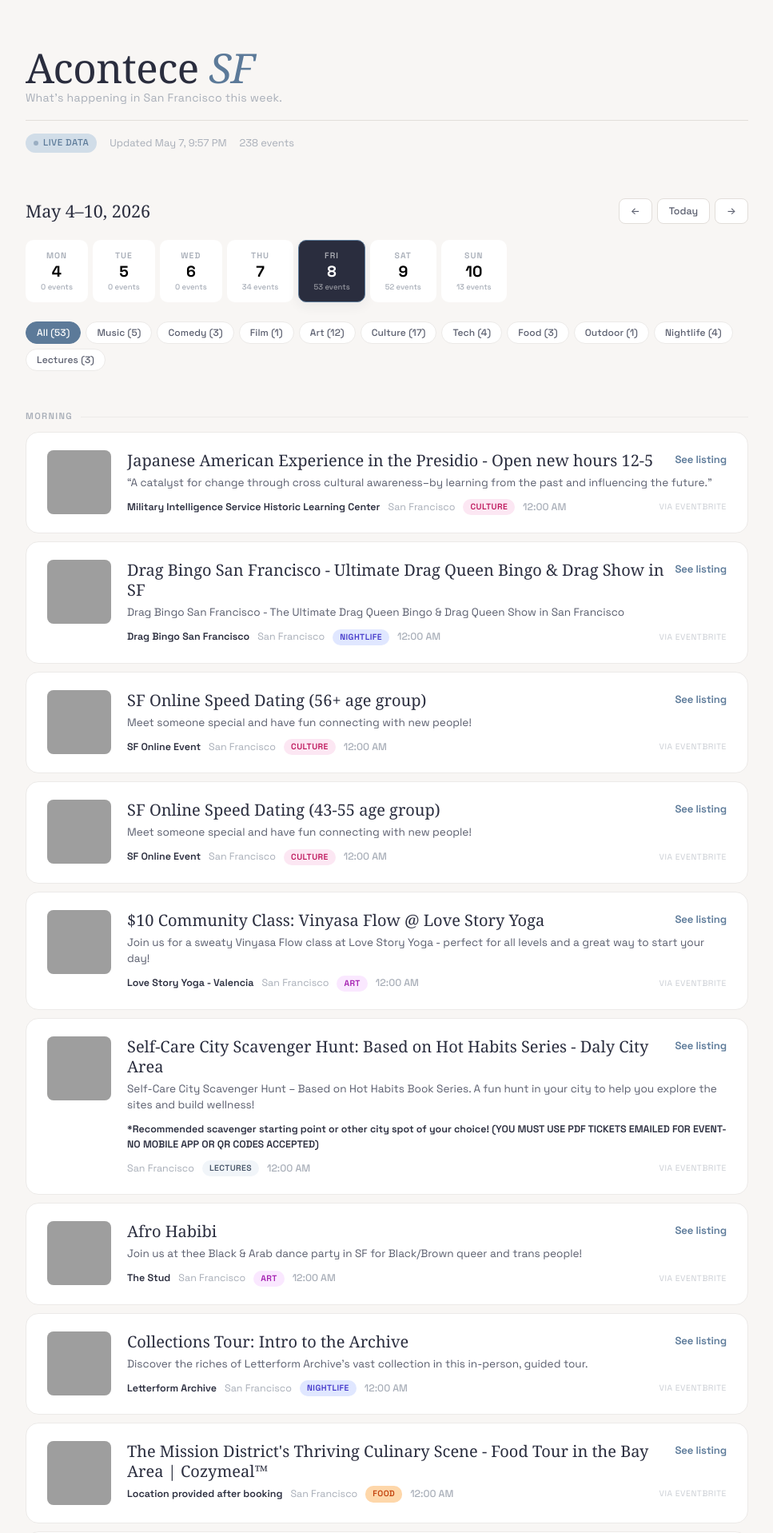
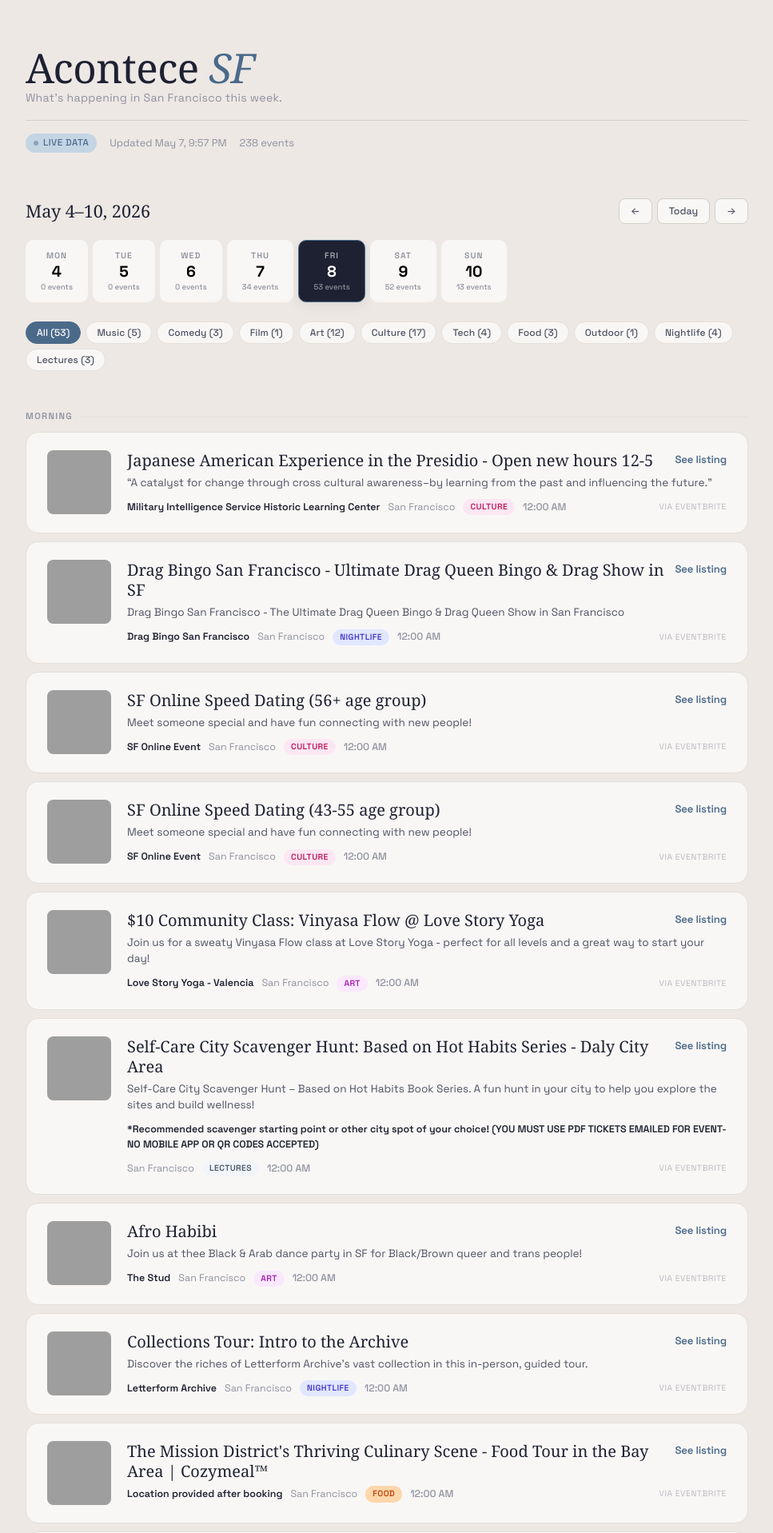
Before and after one commit to muditgoyal/muditgoyal.github.io, a Jekyll site: the page sf-events/index.html, which Jekyll copies as it is, in a window 1280 px wide. Shown: the top 1917 px of the page at 80% size, without its empty margins (156-1123 px from the left). Built offline with Jekyll 4.4.1, drawn with Linux system fonts in a browser that asks for light colours; some web fonts are replaced; grey boxes are pictures that could not be loaded.

Commit message:
Stronger palette: push background darker for visible contrast
Background shifts from near-white (#f8f6f4) to warm taupe (#ede8e4)
so cards actually pop. Deeper accent (#4b6a8a), darker text (#1e2132).
Applied to both homepage and events page.

Co-Authored-By: Claude Opus 4.6 (1M context) <noreply@anthropic.com>

```diff
--- a/assets/new.scss
+++ b/assets/new.scss
@@ -2,17 +2,18 @@
 ---
 
 // ── Variables ──
-$bg: #f8f6f4;
-$bg-warm: #eeecea;
-$bg-card: #ffffff;
-$text: #2a2d3e;
-$text-secondary: #5a5e6e;
-$text-muted: #a8aeb8;
-$accent: #5c7a99;
-$accent-dark: #3e5f7e;
-$accent-light: #d1dde8;
-$border: #e2deda;
-$border-light: #eceae8;
+// Slate Blue + Blush — with a noticeably warm tinted background
+$bg: #ede8e4;
+$bg-warm: #e0dbd6;
+$bg-card: #f9f7f5;
+$text: #1e2132;
+$text-secondary: #4e5264;
+$text-muted: #8e919f;
+$accent: #4b6a8a;
+$accent-dark: #2e4f6e;
+$accent-light: #c4d5e4;
+$border: #d5cfc9;
+$border-light: #e4dfda;
 $font-serif: 'Instrument Serif', Georgia, serif;
 $font-sans: 'Space Grotesk', -apple-system, BlinkMacSystemFont, sans-serif;
 $radius: 12px;
--- a/sf-events/index.html
+++ b/sf-events/index.html
@@ -10,23 +10,23 @@
   <link href="https://fonts.googleapis.com/css2?family=Instrument+Serif:ital@0;1&family=Space+Grotesk:wght@300;400;500;600;700&display=swap" rel="stylesheet">
   <style>
     :root {
-      --bg: #f8f6f4;
-      --bg-warm: #eeecea;
-      --bg-card: #ffffff;
-      --text: #2a2d3e;
-      --text-secondary: #5a5e6e;
-      --text-muted: #a8aeb8;
-      --accent: #5c7a99;
-      --accent-light: #d1dde8;
-      --accent-dark: #3e5f7e;
-      --pacific: #5c7a99;
-      --pacific-light: #d1dde8;
-      --border: #e2deda;
-      --border-light: #eceae8;
-      --tag-bg: #eeecea;
-      --shadow-sm: 0 1px 2px rgba(42,45,62,0.04);
-      --shadow-md: 0 4px 16px rgba(42,45,62,0.07);
-      --shadow-lg: 0 8px 32px rgba(42,45,62,0.1);
+      --bg: #ede8e4;
+      --bg-warm: #e0dbd6;
+      --bg-card: #f9f7f5;
+      --text: #1e2132;
+      --text-secondary: #4e5264;
+      --text-muted: #8e919f;
+      --accent: #4b6a8a;
+      --accent-light: #c4d5e4;
+      --accent-dark: #2e4f6e;
+      --pacific: #4b6a8a;
+      --pacific-light: #c4d5e4;
+      --border: #d5cfc9;
+      --border-light: #e4dfda;
+      --tag-bg: #e0dbd6;
+      --shadow-sm: 0 1px 2px rgba(30,33,50,0.05);
+      --shadow-md: 0 4px 16px rgba(30,33,50,0.08);
+      --shadow-lg: 0 8px 32px rgba(30,33,50,0.12);
       --radius: 10px;
       --radius-lg: 16px;
       --font-serif: 'Instrument Serif', Georgia, serif;
```
